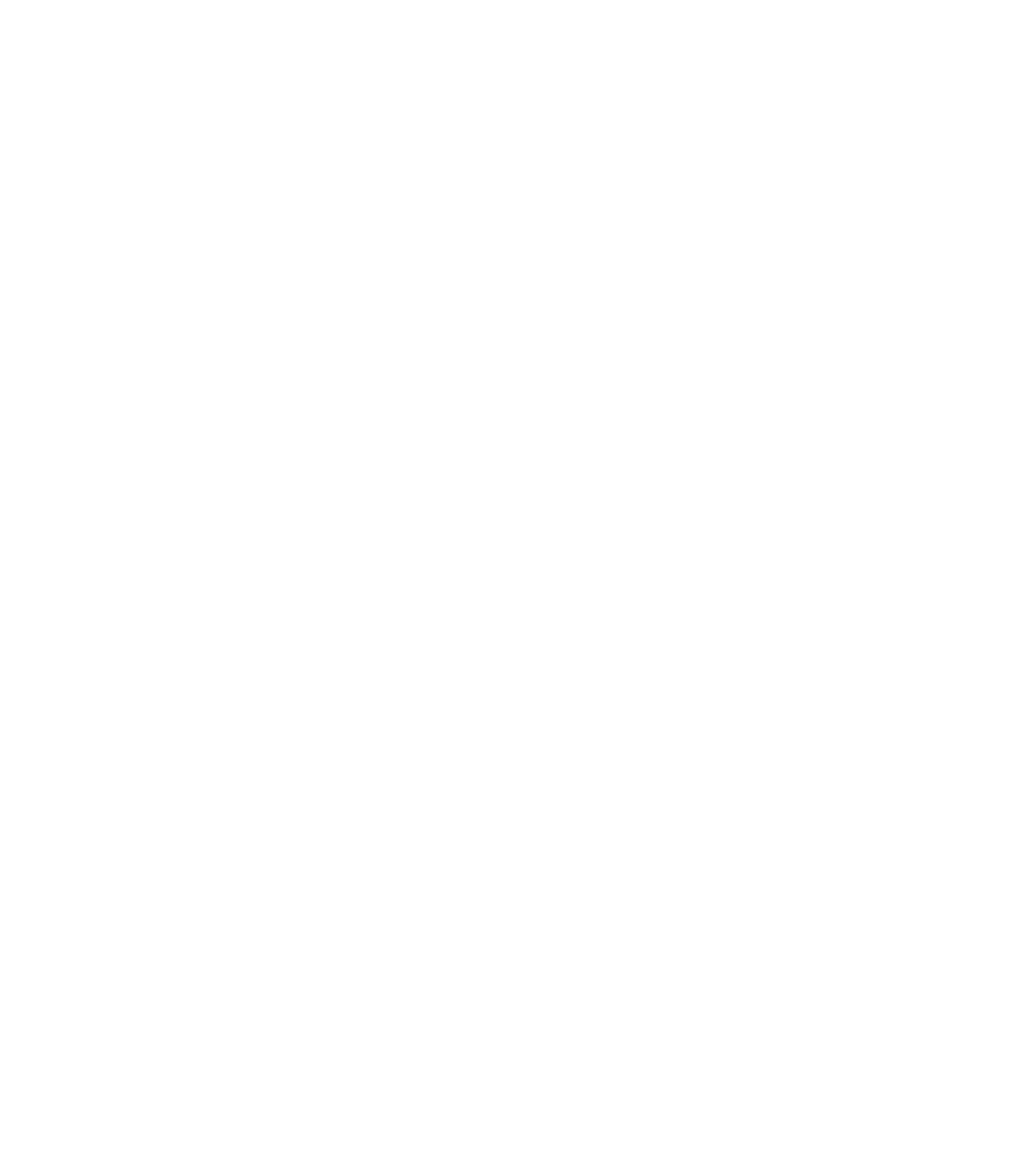
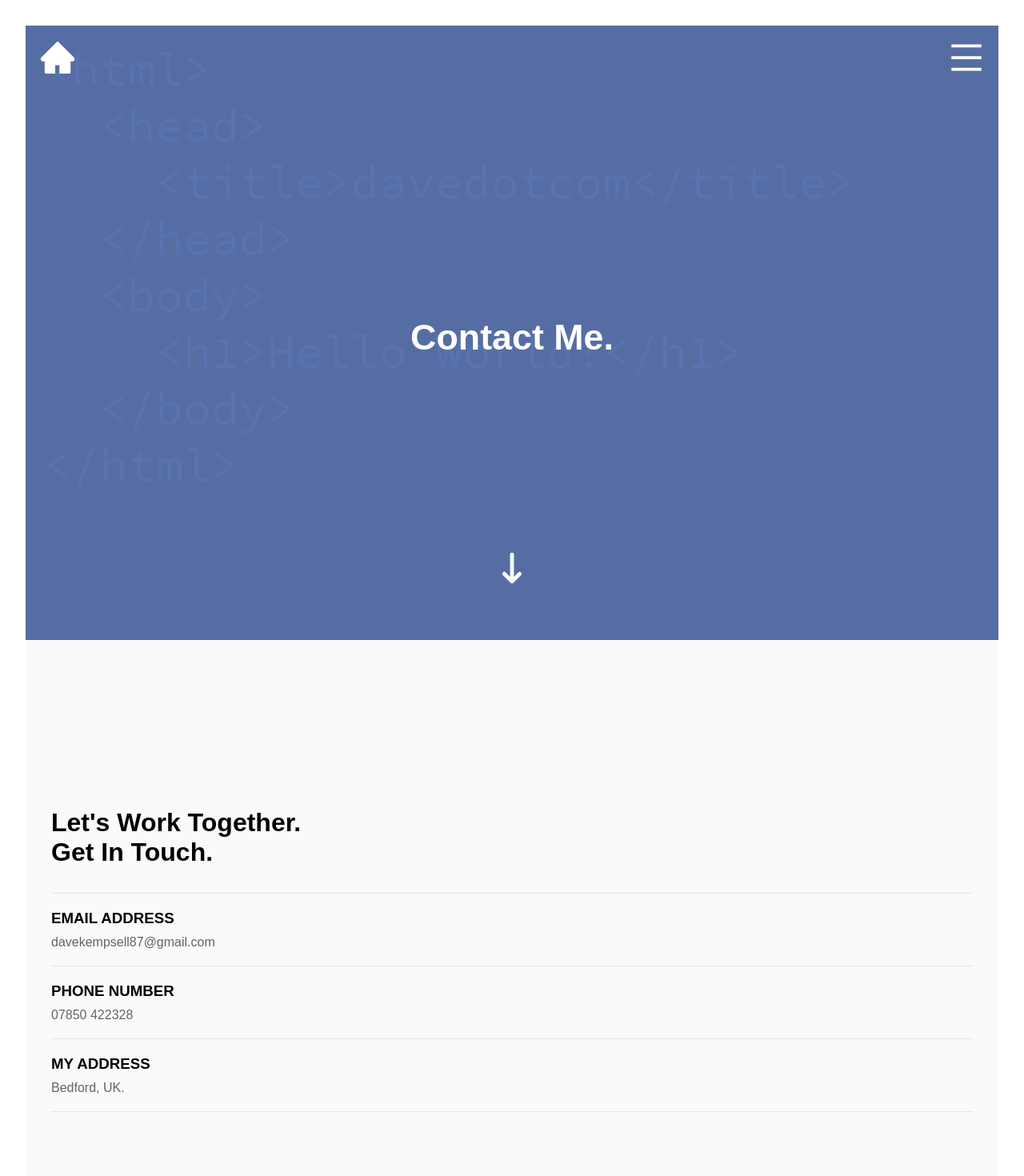
Before and after one commit to davekempsell/davedotcom, a React (Create React App) app: page /contact in a window 1280 px wide. Before the commit this address had no page. Shown: the top 1470 px of the page at 80% size. Before the commit the page ends 800 px from the top, so only its background shows below. Built offline with nearby package versions, Linux system fonts and the light colour scheme; the HTML template or start-up script is replaced by a standard one.

Commit message:
contact page added and style

```diff
--- a/src/App.css
+++ b/src/App.css
@@ -9,19 +9,24 @@
   --border-color: rgb(60, 60, 60);
 }
 
-h1, h2, h3, h4, h5, h6, a, p, span, li {
-  font-family: "Roboto", sans-serif;
+h1, h2 {
+  font-family: "Merriweather", serif;
 }
 
-/* Styling for filler panel for desktop view */
-.filler-container {
-  display: none;
+h3, h4, h5, h6, a, p, span, li {
+  font-family: "Montserrat", sans-serif;
 }
 
 /* Styling for home page */
 .home-container {
   display: flex;
   flex-direction: column;
+}
+
+.new-home-container {
+  display: flex;
+  flex-direction: column;
+  padding: 2rem;
 }
 
 .main-content-container {
@@ -78,7 +83,6 @@
 
 .nav-container > .navicons {
   display: none;
-  /* width: 50px; */
   height: fit-content;
   flex-direction: column;
   justify-content: center;
@@ -455,6 +459,123 @@
   width: 90%;
 }
 
+#about-get-in-touch {
+  display: flex;
+  flex-direction: column;
+  align-items: center;
+}
+
+#about-get-in-touch > a {
+  text-decoration: none;
+  background-color: white;
+  background-color: var(--primary-color);
+  color: white;
+  margin-bottom: 2rem;
+  padding: 1rem;
+  border-radius: 10px;
+  width: fit-content;
+}
+
+/* Styling for navigation bar */
+.new-navigation-container {
+  width: 100%;
+  display: flex;
+  justify-content: space-between;
+  padding: 1rem;
+}
+
+.new-navigation-container > a {
+  text-decoration: none;
+  color: white;
+  font-size: 48px;
+}
+
+#down-arrow {
+  color: white;
+  font-size: 48px;
+  margin: 1rem;
+  transform: translateY(-50px)
+}
+
+/* Styling for Contact component */
+.contact-container {
+  display: flex;
+  flex-direction: column;
+  justify-content: flex-start;
+  align-items: center;
+  text-align: center;
+  width: 100%;
+}
+
+.contact-me-container {
+  height: 90vh;
+  background-size: cover;
+  background-repeat: no-repeat;
+  background-position: 0% 0%;
+  width: 100%;
+  height: calc(100vh - 2rem);
+  display: flex;
+  flex-direction: column;
+  align-items: center;
+  justify-content: space-between;
+}
+
+.contact-me-container > h1 {
+  color: white;
+  font-family: "Montserrat", sans-serif;
+  font-size: calc(2rem + 1vw);
+}
+
+.contact-me-container > h2 {
+  font-size: 1rem;
+}
+
+.contact-details-container {
+  width: 100%;
+  height: 100vh;
+  background-color: rgb(250,250,250);
+  display: flex;
+  flex-direction: column;
+  justify-content: center;
+  align-items: flex-start;
+  text-align: left;
+  padding: 2rem;
+}
+
+.contact-details-container > .get-in-touch-wrapper {
+  display: flex;
+  flex-direction: column;
+  justify-content: flex-start;
+  text-align: left;
+  width: 100%;
+  padding-bottom: 2rem;;
+}
+
+.contact-details-container > .get-in-touch-wrapper > h1 {
+  font-family: "Montserrat", sans-serif;
+  font-weight: bolder;
+  margin: 0;
+}
+
+.contact-detail {
+  width: 100%;
+  padding: 10px 0px;
+  border-top: 1px solid rgb(230,230,230)
+}
+
+.contact-detail:last-child {
+  border-bottom: 1px solid rgb(230,230,230)
+}
+
+.contact-detail > h3 {
+  margin: 10px 0px
+}
+
+.contact-detail > p {
+  margin: 10px 0px;
+  color: rgb(100,100,100)
+}
+
 /* Styling for footer component in mobile view */
 .footer-container {
   display: flex;
@@ -498,7 +619,6 @@
   align-items: center;
   text-align: center;
   color: white;
-  font-weight: bold;
   padding-bottom: 1rem;
   line-height: 0.1;
 }
--- a/src/App.js
+++ b/src/App.js
@@ -8,6 +8,7 @@
 import GmsCalculator from './calculator/GmsCalculator';
 import ScrollToTop from './components/ScrollToTop';
 import AboutPage from './components/AboutPage';
+import ContactPage from './components/ContactPage';
 
 function App() {
 
@@ -18,6 +19,7 @@
         <Routes>
           <Route path="/" element={<Home />} />
           <Route path="/about" element={<AboutPage />} />
+          <Route path='/contact' element={<ContactPage />} />
           <Route path="/lexicon" element={<Lexicon />} />
           <Route path="/calculator" element={<Calculator />} />
           <Route path="/gms-calculator" element={<GmsCalculator />} />
--- a/src/components/AboutPage.js
+++ b/src/components/AboutPage.js
@@ -1,3 +1,4 @@
+import { Link } from 'react-router-dom'
 import NavBar from "./NavBar";
 import Footer from "./Footer";
 
@@ -9,7 +10,7 @@
         <h2 id="about-title">ABOUT ME</h2>
         <h4>Before retraining in software development, I spent over a decade working within performance sport.</h4>
         <p>I spent a number of years competing in rowing, representing England in 2010 and 2012. In my career as an athlete I also won National Championship medals, set a British Record on the Concept2 rowing machine, and won Henley Royal Regatta in 2012.</p>
-        <p>I retired due to injury in 2013, and started coaching other athletes, moving out to the United States in 2016 to coach at Washington State University in the NCAA.</p>
+        <p>I retired due to injury in 2013, and started coaching other athletes, moving out to the United States in 2016 to coach the Women's Rowing Team at Washington State University in the NCAA.</p>
       </div>
       <div className="about-image" style={{ backgroundImage: `url(/images/snake-rowing.png)`}}></div>
       <div className="about-text">
@@ -17,6 +18,13 @@
         <p>Competing at a high level in any sport requires resilience, and one of my biggest assets I can take from my time as an athlete is a growth-mindset. I learnt to see challenges as opportunities, and discovered that anything was achievable, and with the right attitude and dedication, it was a question of <i>when</i>, not <i>if</i>, you achieve success.</p>
       </div>
       <div id="profile-pic" className="about-image" style={{ backgroundImage: `url(/images/pinktshirtprofilepic.jpeg)`}}></div>
+      <div className="about-text" id="about-get-in-touch">
+        <p>I now take the same approach into software development. I love learning new skills, new languages and frameworks. I'm interested in hearing about any new opportunity, so please get in touch if you'd like to talk more about a role or project.</p>
+        <Link to={'/contact'}>
+        Get in Touch
+      </Link>
+      </div>
+
     </div>
   )
 }
--- /dev/null
+++ b/src/components/ContactPage.js
@@ -0,0 +1,55 @@
+import { Link } from 'react-router-dom'
+import { AiFillHome, AiOutlineMenu } from 'react-icons/ai'
+import { HiArrowNarrowDown } from 'react-icons/hi'
+import Footer from "./Footer"
+
+function NewNavBar() {
+  return (
+    <div className='new-navigation-container'>
+      <Link to={'/'}><AiFillHome/></Link>
+      <Link to={'/'}><AiOutlineMenu/></Link>
+    </div>
+  )
+}
+
+function Contact() {
+  return (
+    <div className="contact-container">
+      <div className="contact-me-container" style={{backgroundImage: "url(/images/code-background.png)"}}>
+        {NewNavBar()}
+        <h1>Contact Me.</h1>
+        <HiArrowNarrowDown id="down-arrow" />
+      </div>
+      <div className="contact-details-container">
+        <div className="get-in-touch-wrapper">
+          <h1>Let's Work Together.</h1>
+          <h1>Get In Touch.</h1>
+        </div>
+        <div className="contact-detail">
+          <h3>EMAIL ADDRESS</h3>
+          <p>davekempsell87@gmail.com</p>
+        </div>
+        <div className="contact-detail">
+          <h3>PHONE NUMBER</h3>
+          <p>07850 422328</p>
+        </div>
+        <div className="contact-detail">
+          <h3>MY ADDRESS</h3>
+          <p>Bedford, UK.</p>
+        </div>
+      </div>
+    </div>
+  )
+}
+
+export default function ContactPage() {
+  return (
+    // <div className="home-container">
+    //   {NavBar()}
+      <div className="new-home-container">
+        {Contact()}
+        {Footer()}
+      </div>
+    // </div>
+  )
+}
--- a/src/components/Footer.js
+++ b/src/components/Footer.js
@@ -1,6 +1,6 @@
 import { FontAwesomeIcon } from "@fortawesome/react-fontawesome";
 import { faEnvelope } from "@fortawesome/free-solid-svg-icons";
-import { faGithub, faLinkedin, faReact } from "@fortawesome/free-brands-svg-icons";
+import { faGithub, faLinkedin } from "@fortawesome/free-brands-svg-icons";
 
 export function Footer() {
 
@@ -18,12 +18,7 @@
         </a>
       </div>
       <div className ="built-by-text">
-        <p>Site built by Dave Kempsell - 2022</p>
-        <div className="built-in-react">
-          <p>Made with</p>
-          <FontAwesomeIcon id="ftr-react-icon" icon={faReact} />
-          <p>React.js</p>
-        </div>
+        <p>© Dave Kempsell 2022 | All Rights Reserved</p>
       </div>
     </div>
   )
--- a/src/components/Home.js
+++ b/src/components/Home.js
@@ -5,7 +5,6 @@
 import Experience from "./Experience";
 import Projects from './Projects';
 import Footer from './Footer';
-import AboutMe from './AboutPage';
 import '../App.css';
 
 export function Home() {
@@ -17,7 +16,6 @@
         {MoreInfo()}
         {Experience()}
         {Projects()}
-        {AboutMe()}
         {Footer()}
       </div>
     </div>
```
Also changed, not shown: public/images/code-background.png (added), public/images/dk-background.png (added).
